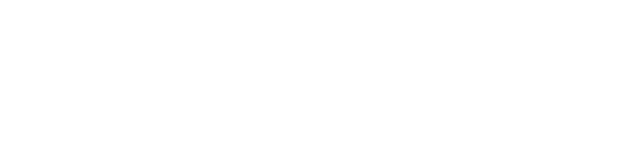
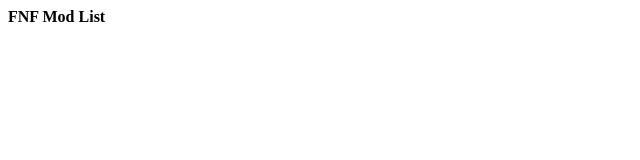
Before and after one commit to fnflol/Home, a plain HTML site: page index.html in a window 1280 px wide. Shown: the whole page, without its empty margins (0-640 px from the left). Drawn offline with Linux system fonts and the light colour scheme.

Commit message:
Update index.html

```diff
--- a/index.html
+++ b/index.html
@@ -1,3 +1,5 @@
 <head>
   <link rel="shortcut icon" type="image/x-icon" href="bficon.png" />
 </head>
+
+<b>FNF Mod List<b>
```
